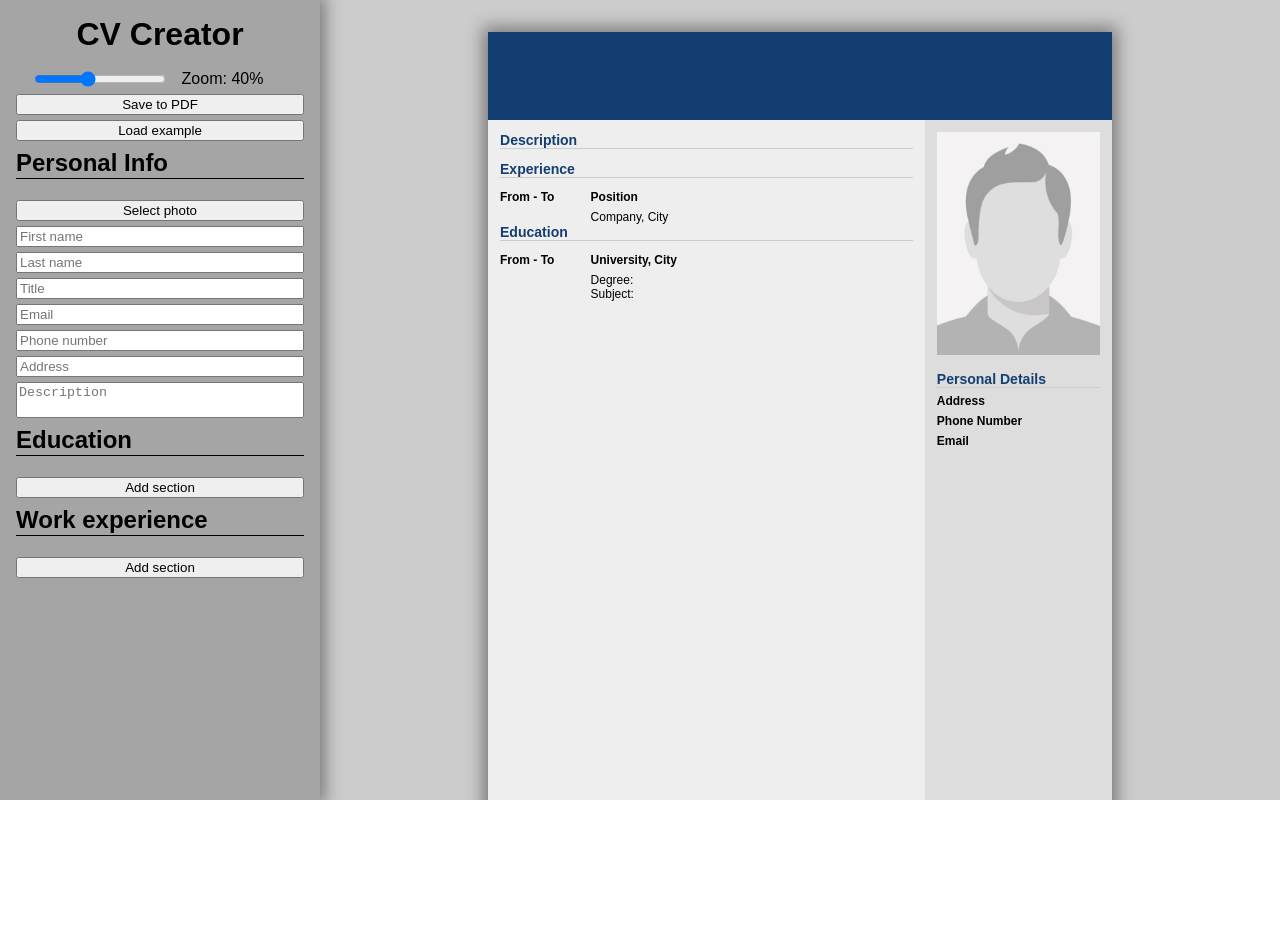
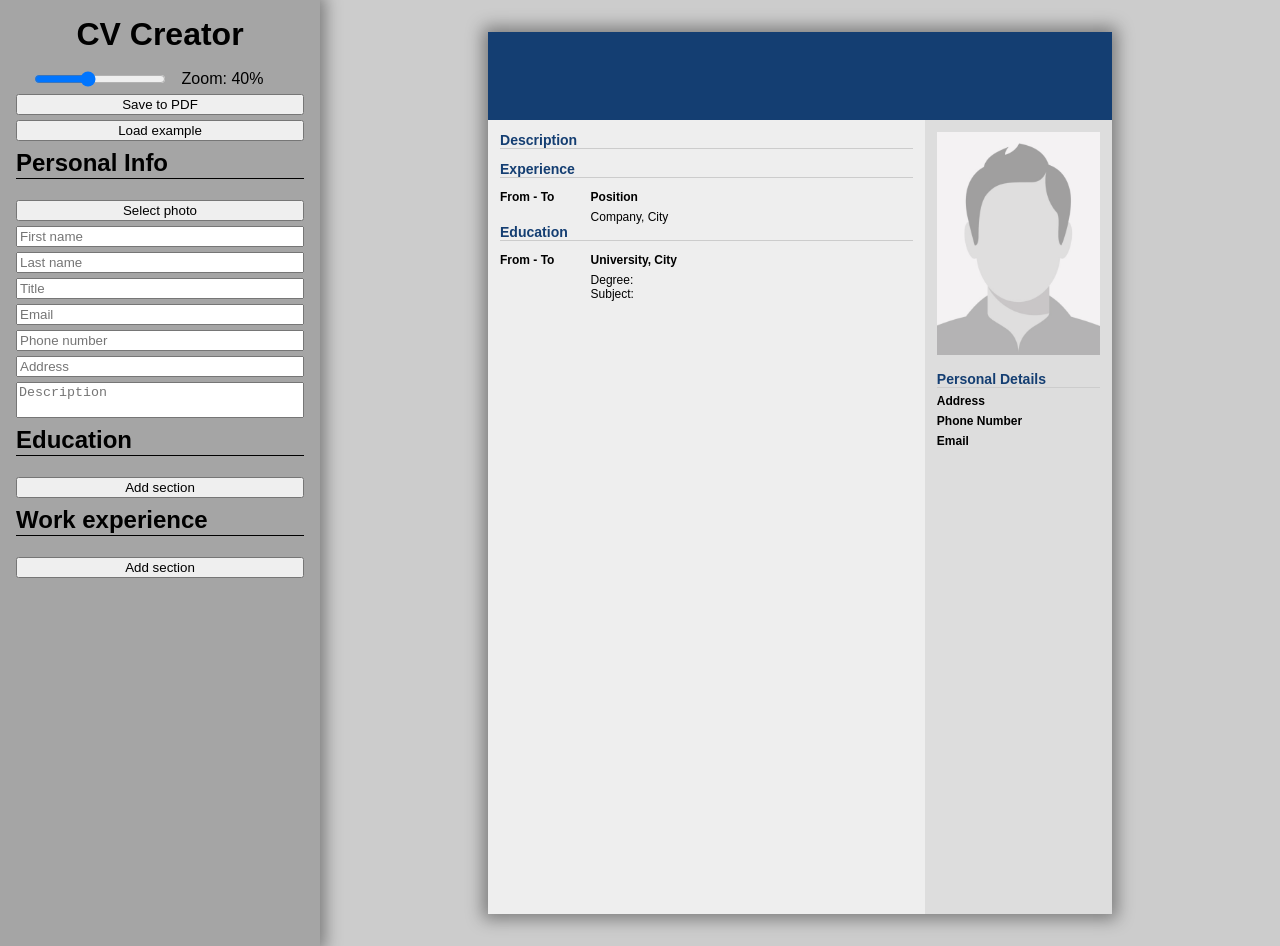
Before and after one commit to clikuki/cv-creator, a React (Create React App) app: page / in a window 1280 px wide. Before the commit the page ends 800 px from the top, so only its background shows below. Built offline with nearby package versions, Linux system fonts and the light colour scheme.

Commit message:
Print to PDF now works correctly + other css - removed padding around page when printing to pdf - removed unnecessary style tag in index.html

```diff
--- a/public/index.html
+++ b/public/index.html
@@ -4,12 +4,6 @@
 		<meta charset="utf-8" />
 		<meta name="viewport" content="width=device-width, initial-scale=1" />
 		<title>CV Creator</title>
-		<style>
-			#root {
-				height: 100%;
-				max-height: 100%;
-			}
-		</style>
 	</head>
 	<body>
 		<div id="root"></div>
--- a/src/css/main.module.css
+++ b/src/css/main.module.css
@@ -65,7 +65,7 @@ body {
 }
 
 .section :where(input, textarea),
-button {
+:where(.section, .displayControls) button {
 	width: 100%;
 	margin-top: 5px;
 }
@@ -109,14 +109,18 @@ button:hover {
 
 	.container > *:not(.cvWrapper) {
 		display: none;
-		padding: 0;
 	}
 
 	.cvWrapper {
 		background-color: initial;
+		padding: 0;
 	}
 
 	.cvWrapper > * {
-		font-size: 1rem;
+		font-size: 1.1rem;
+		box-shadow: none;
+		aspect-ratio: unset;
+		width: 100vw;
+		height: 100vh;
 	}
 }
```
